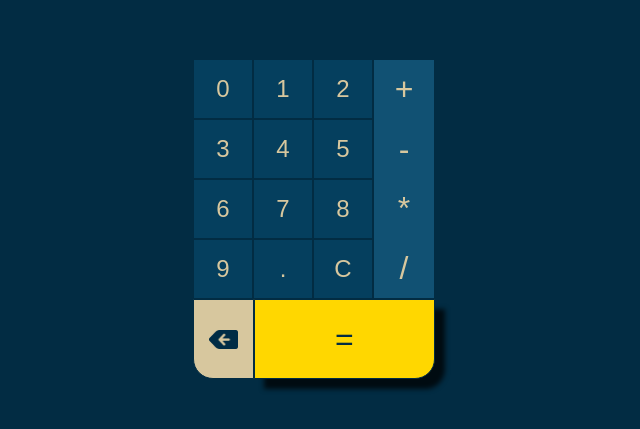
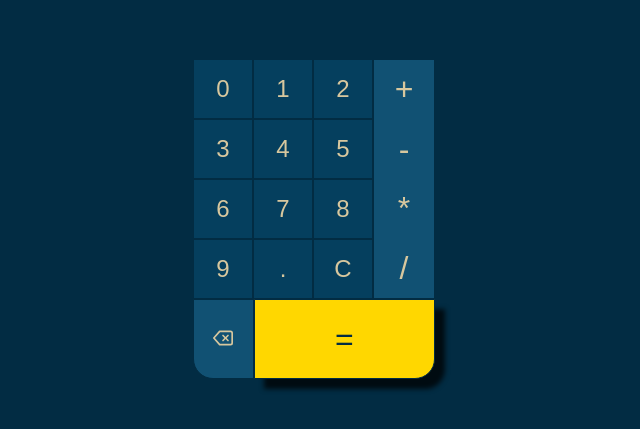
Before and after one commit to maitearmengaud/calculator, a React (Create React App) app: page / in a window 1280 px wide. Shown: the part 111-540 px from the top of the page, without its empty margins (326-966 px from the left). Built offline with nearby package versions, Linux system fonts and the light colour scheme.

Commit message:
adding react-icons

```diff
--- a/package.json
+++ b/package.json
@@ -6,6 +6,7 @@
     "mathjs": "^6.2.3",
     "react": "^16.11.0",
     "react-dom": "^16.11.0",
+    "react-icons": "^3.8.0",
     "react-scripts": "3.2.0"
   },
   "scripts": {
--- a/src/App.css
+++ b/src/App.css
@@ -77,8 +77,8 @@ body {
     height: 80px;
     width: 25%;
     border: 1px solid #022c43;
-    background: url("../src/imgs/delete.png")#d7c79e no-repeat center;
     color: #d7c79e;
+    background: #115173;
     border-bottom-left-radius: 20px;
     background-size: 50%;
 }
--- a/src/App.js
+++ b/src/App.js
@@ -4,6 +4,7 @@ import Buttons from './components/Buttons'
 import Operator from './components/Operator'
 import Delete from './components/Delete'
 import * as math from 'mathjs'
+import { FiDelete } from 'react-icons/fi'
 import './App.css'
 
 
@@ -40,7 +41,7 @@ function App(props) {
               </div>
           </div>
           <div className="bottom">
-              <Delete buttonClick={ deleteOneNumber }></Delete>
+              <Delete buttonClick={ deleteOneNumber }><FiDelete size={20} /></Delete>
                 <div className="equal">
                   <Operator buttonClick={equal} >=</Operator>
                 </div>
```
Also changed, not shown: src/imgs/delete.png (deleted), 1 other file (tests, documents, lock files or other folders).
